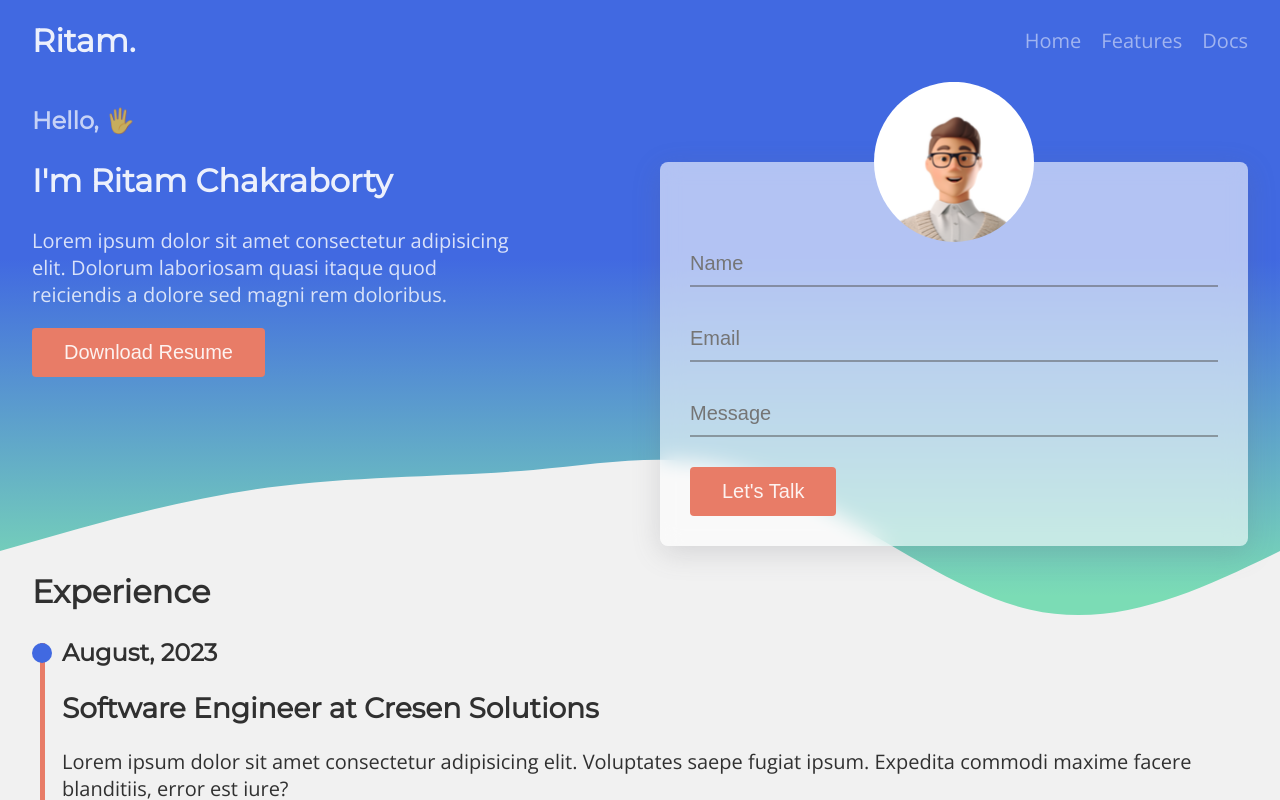
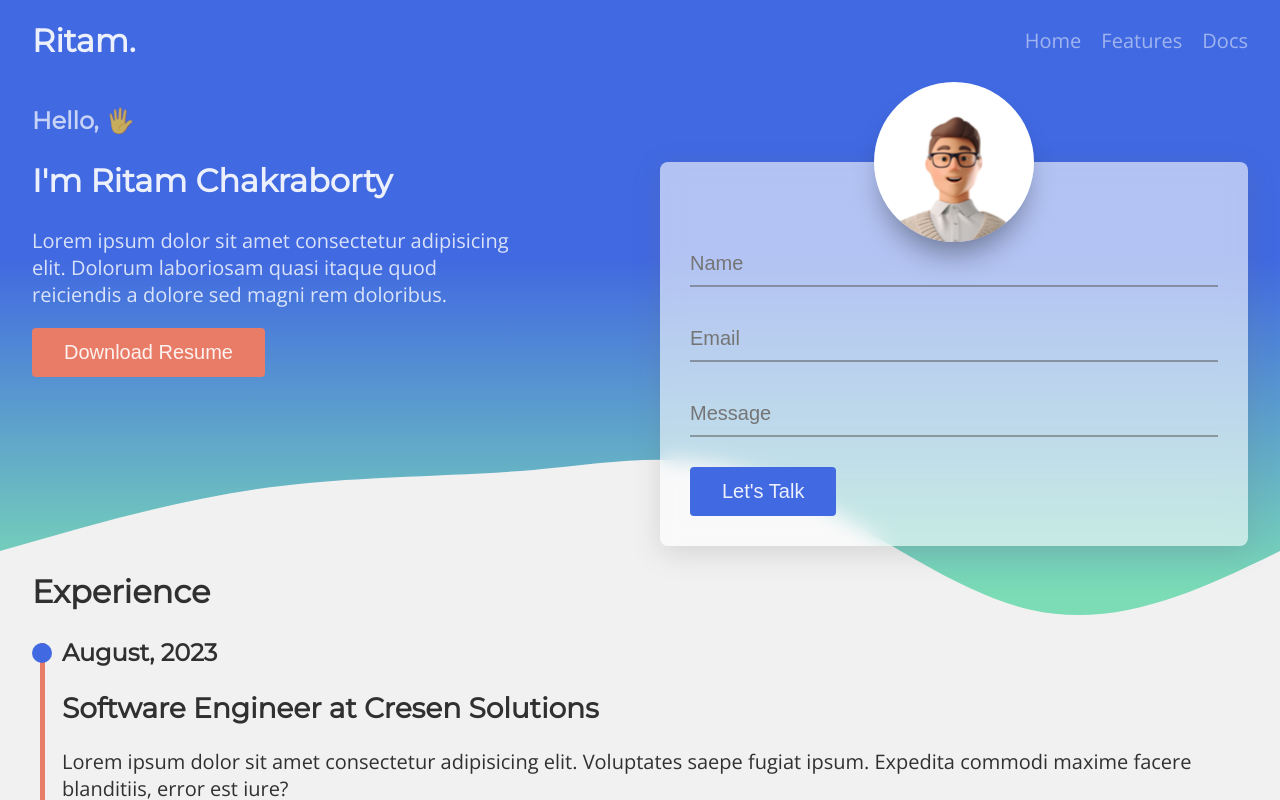
Before and after one commit to RitamChakraborty/RitamChakraborty.github.io, a React (Vite) app: page / in a window 1280 px wide. Shown: the top 800 px of the page. Built offline with nearby package versions, Linux system fonts and the light colour scheme.

Commit message:
Update landing

```diff
--- a/src/sections/landing/index.scss
+++ b/src/sections/landing/index.scss
@@ -36,6 +36,7 @@
 #Landing .form form button {
     width: min-content;
     white-space: nowrap;
+    background-color: var(--color-primary);
 }
 
 #Landing {
@@ -51,8 +52,9 @@
             transform: translate(-50%, -50%);
             height: calc(var(--gap) * 8);
             width: calc(var(--gap) * 8);
-            clip-path: circle(50% at 50% 50%);
+            border-radius: 50%;
             overflow: hidden;
+            box-shadow: var(--color-dark-400) 0px 20px 30px -10px;
 
             img {
                 height: 100%;
```
